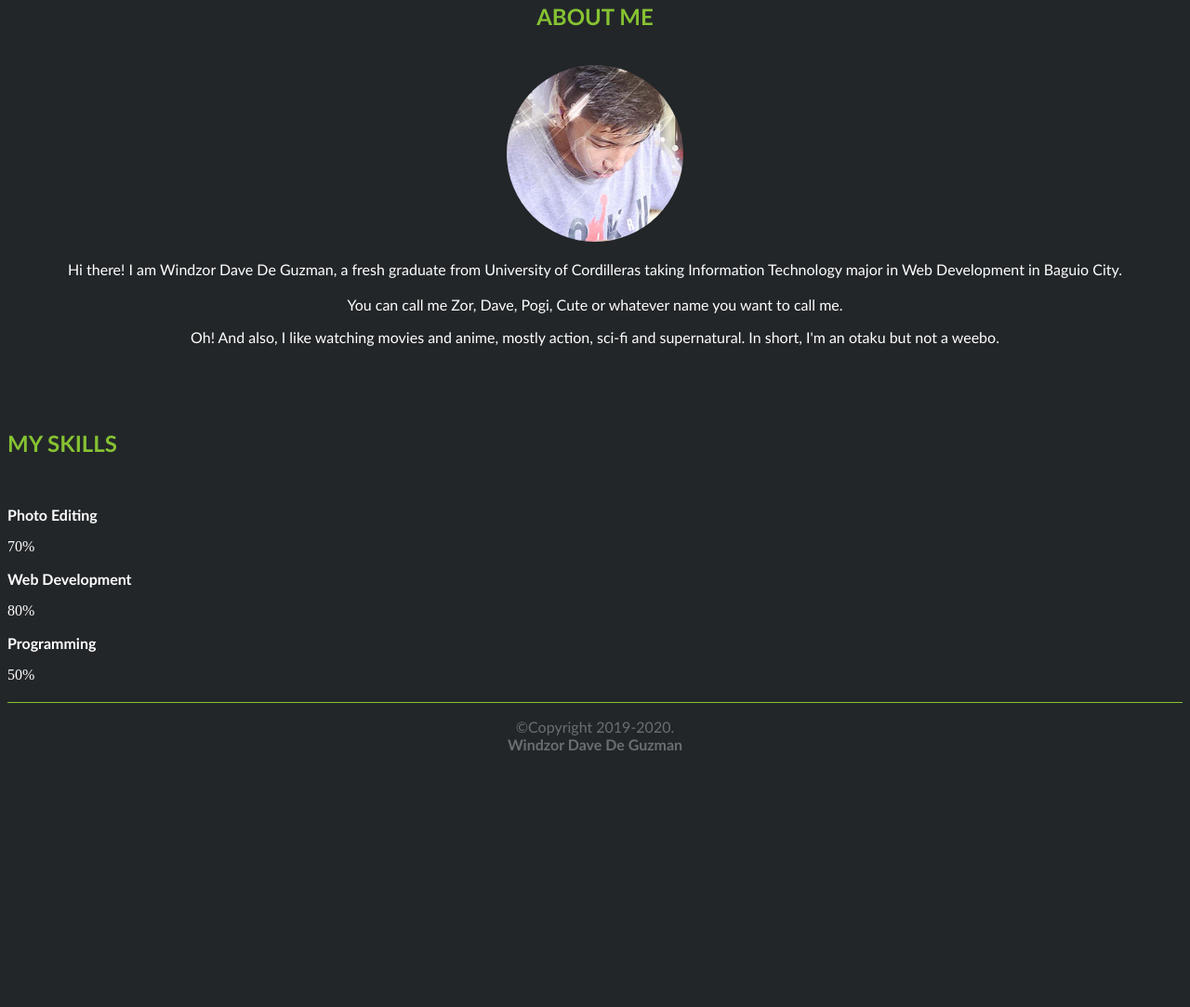
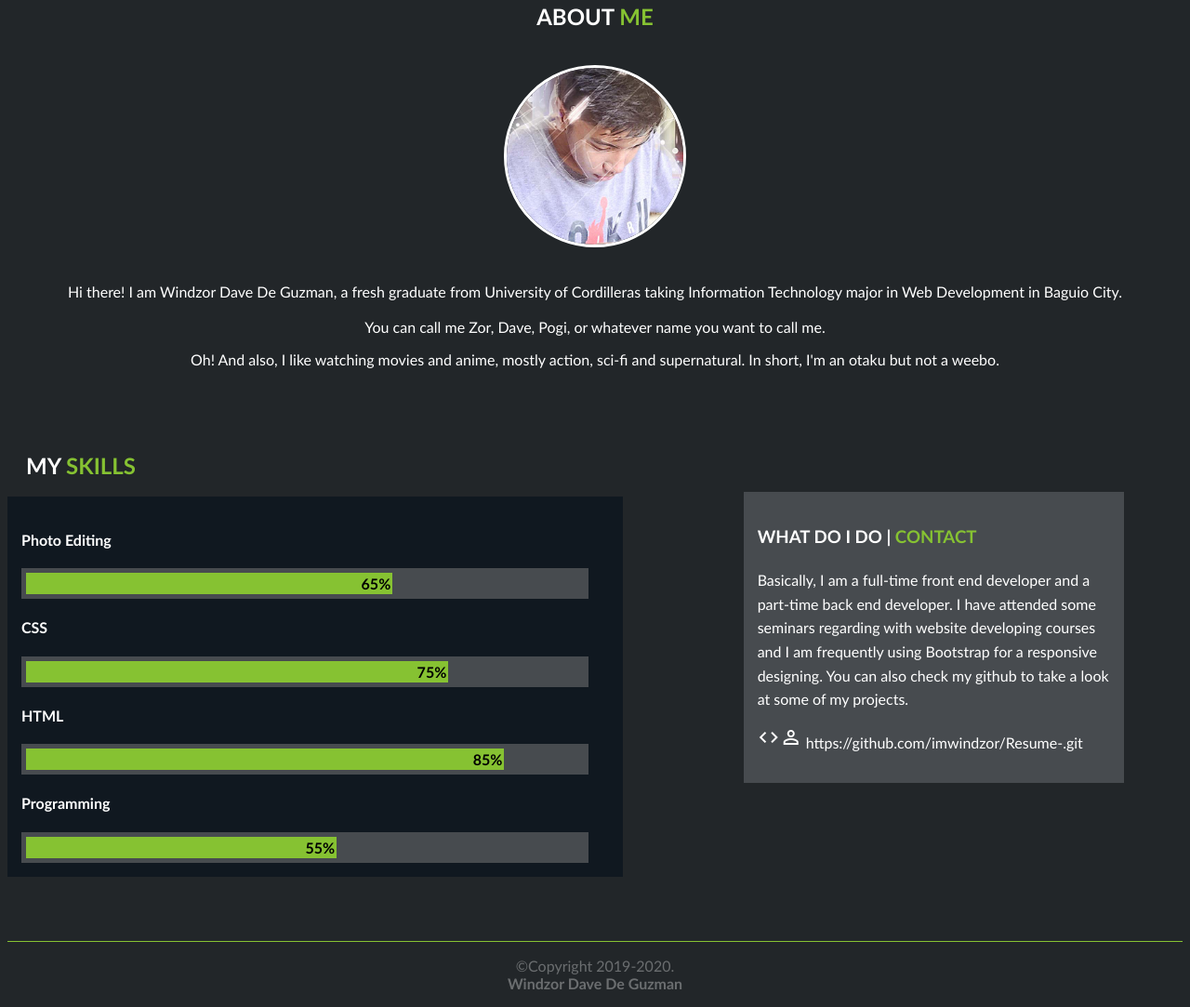
Before and after one commit to imwindzor/Resume-, a plain HTML site: page about.html in a window 1280 px wide. Shown: the part 265-1348 px from the top of the page at 93% size. Before the commit the page ends 1091 px from the top, so only its background shows below. Drawn offline with Linux system fonts and the light colour scheme.

Commit message:
nth Commit

```diff
--- a/about.html
+++ b/about.html
@@ -1,8 +1,13 @@
 <!DOCTYPE html>
 <html>
 <head>
+	<meta charset="utf-8">
 	<title>My Resume</title>
 	<link href="css/main.css" rel="stylesheet" type="text/css" />
+	<link href="css/about_css.css" rel="stylesheet" type="text/css" />
+	<!--Icon-->
+	<link rel="stylesheet" href="https://fonts.googleapis.com/icon?family=Material+Icons">
+
 </head>
 
 <!--Start of body-->
@@ -17,8 +22,8 @@
 			<span>
 				<nav>
 					<ul class="nav">
-						<li><a class="active" href ="index.html">Home</a></li>
-						<li><a href ="about.html">About Me</a></li>
+						<li><a href ="index.html">Home</a></li>
+						<li><a class="active" href ="about.html">About Me</a></li>
 						<li><a href ="gallery.html">Gallery</a></li>
 					</ul>
 				</nav>
@@ -32,12 +37,14 @@
 	<main class="main">
 		<section>
 			<article align="center">
-				<h2>ABOUT ME</h2>
-				<br />
+				<h2><span class="highlight">ABOUT</span> ME</h2>
+				<br>
 				<img src="./img/pogi.jpg" alt="MyPicture" class="myimg">
+				<br>
+				<br>
 				<p>
 					Hi there! I am Windzor Dave De Guzman, a fresh graduate from University of Cordilleras taking Information Technology major in Web Development in Baguio City.
-					<br><br>You can call me Zor, Dave, Pogi, Cute or whatever name you want to call me.
+					<br><br>You can call me Zor, Dave, Pogi, or whatever name you want to call me.
 				</p>
 
 				<aside>
@@ -52,46 +59,58 @@
 
 	<br>
 	<br>
-	<h2>MY SKILLS</h2><br>
-	<div class="myskills">
-		<p><strong>Photo Editing</strong></p>
-		<div>
-			<div>70%</div>
-			<!--Some container here/bar-->
+
+	<aside class="sidebar">
+		<h3>WHAT DO I DO |<span class="highlight_contact"> CONTACT</h3></span>
+		<p>	Basically, I am a full-time front end developer and a part-time back end developer.
+			I have attended some seminars regarding with website developing courses and I am frequently using
+			Bootstrap for a responsive designing. You can also check my github to take a look at some of my
+			projects.
+		</p>
+		<p>
+			<i class="material-icons">code</i><i class="material-icons">person_outline</i>      https://github.com/imwindzor/Resume-.git
+		</p>
+	</aside>
+
+	<h2 class="myskills"><span class="highlight">MY</span> SKILLS</h2>
+
+	<aside class="bars">
+		<h4><p><b>Photo Editing</p></b></h4>
+		<div class="container">
+			<div class="skills pedit">65%</div>
 		</div>
 
-		<p><strong>Web Development</strong></p>
-		<div>
-			<div>80%</div>
-			<!--Some container here/bar-->
+		<h4><p><b>CSS</p></b></h4>
+		<div class="container">
+			<div class="skills cs">75%</div>
 		</div>
 
-		<p><strong>Programming</strong></p>
-		<div>
-			<div>50%</div>
-			<!--Some container here/bar-->
+		<h4><p><b>HTML</p></b></p></h4>
+		<div class="container">
+			<div class="skills htm">85%</div>
 		</div>
-	</div>
 
-	<!--aside to right side-->
-	<aside>
-		<h1></h1>
-		<p>
+		<h4><p><b>Programming</p></b></h4>
+		<div class="container">
+			<div class="skills program">55%</div>
+		</div>
+	</aside>
 
-		</p>
+	<br>
 
-	</aside>
-	<hr>
+	<br>
 
 
 	<!--Footer-->
+	<hr>
 	<div id="footer">
 		<footer><center>
 			<p class="footer">&copy;Copyright 2019-2020.<br>
 				<strong>Windzor Dave De Guzman</p></strong>
 			</footer>
+		</div>
 
 
 
-		</body>
-		</html>
+	</body>
+	</html>
--- /dev/null
+++ b/css/about_css.css
@@ -0,0 +1,82 @@
+/* about.html*/
+
+
+.highlight {
+	color: white;
+}
+
+.highlight_contact {
+	color: #86C232;
+}
+.myimg {
+	border: solid;
+	height: 15%;
+	width: 15%;
+	border-radius: 50%;
+
+}
+
+.main {
+	margin-top: 5%;
+}
+
+/*about_skills*/
+.myskills {
+	margin-left: 20px;
+}
+
+.container {
+	width: 95%;
+	background-color: #474B4F;
+	padding: 5px;
+}
+
+
+.skills { /*percentage text*/
+	text-align: right;
+	padding: 2px;
+	color: black;
+	font-weight: bold;
+
+}
+
+.pedit {
+	width: 65%; /*100 x .60 - percentage that want to get */
+	background-color: #86C232;
+	font-family: Trebuchet MS, Helvetica, sans-serif;
+
+}
+.cs {
+	width: 75%; /*100 x .50 - percentage that want to get */
+	background-color: #86C232;
+	font-family: Trebuchet MS, Helvetica, sans-serif;
+}
+.htm {
+	width: 85%; /*100 x .85 - percentage that want to get */
+	background-color: #86C232;
+	font-family: Trebuchet MS, Helvetica, sans-serif;
+}
+
+.program {
+	width: 55%; /*100 x .55 - percentage that want to get */
+	background-color: #86C232;
+	font-family: Trebuchet MS, Helvetica, sans-serif;
+}
+
+aside.bars {
+	padding: 15px;
+	background:#101820FF;
+	margin-top:10px;
+	margin-bottom:25px;
+	width: 50%;
+}
+/*sidebar*/
+aside.sidebar{
+  width: 30%;
+  float: right;
+  margin-right: 5%;
+  margin-top: 5%;
+  padding: 15px;
+  background: #474B4F;
+  line-height: 1.6;
+}
--- /dev/null
+++ b/css/gallery_css.css
@@ -0,0 +1,23 @@
+div.gallery {
+  margin-left: 5%;
+  margin-bottom: 2%;
+  border: 2px solid #6b6e70;
+  width: 25%;
+  padding: 15px;
+  float: left;
+}
+
+div.gallery img {
+	width: 100%;
+ 	height: auto;
+}
+div.desc {
+  padding: 15px;
+  text-align: center;
+  font-family: Trebuchet MS, Helvetica, sans-serif;
+}
+
+
+.highlight {
+	color: white;
+}
--- a/css/main.css
+++ b/css/main.css
@@ -56,6 +56,7 @@ li a { /* sa loob ng li */
 	text-decoration: none;
 	font-family: Trebuchet MS, Helvetica, sans-serif;
 	font-size: 100%;
+	text-transform: uppercase;
 
 
 }
@@ -71,7 +72,7 @@ li a:hover:not(.active) {
 	font-weight: bold;
 }
 
-.container{
+#container{
 	width:100%;
 	margin:auto;
 	overflow:hidden;
@@ -93,7 +94,7 @@ li a:hover:not(.active) {
 	margin: auto;
 }
 
-.footer {
+div#footer {
 	color: #6B6E70;
 }
 
@@ -101,21 +102,4 @@ img {
 	width: 100%;
 	height: 600px;
 	object-fit:fill;
-
 }
-
-
-
-/* about.html*/
-
-.myimg {
-	padding: none;
-	height: 15%;
-	width: 15%;
-	border-radius: 100%;
-
-}
-
-.main {
-	margin-top: 5%;
-}
```
Also changed, not shown: gallery.html (+50 -10 lines), index.html (+3 -0 lines), img/LOL.jpg (added), img/kou.jpg (added).
